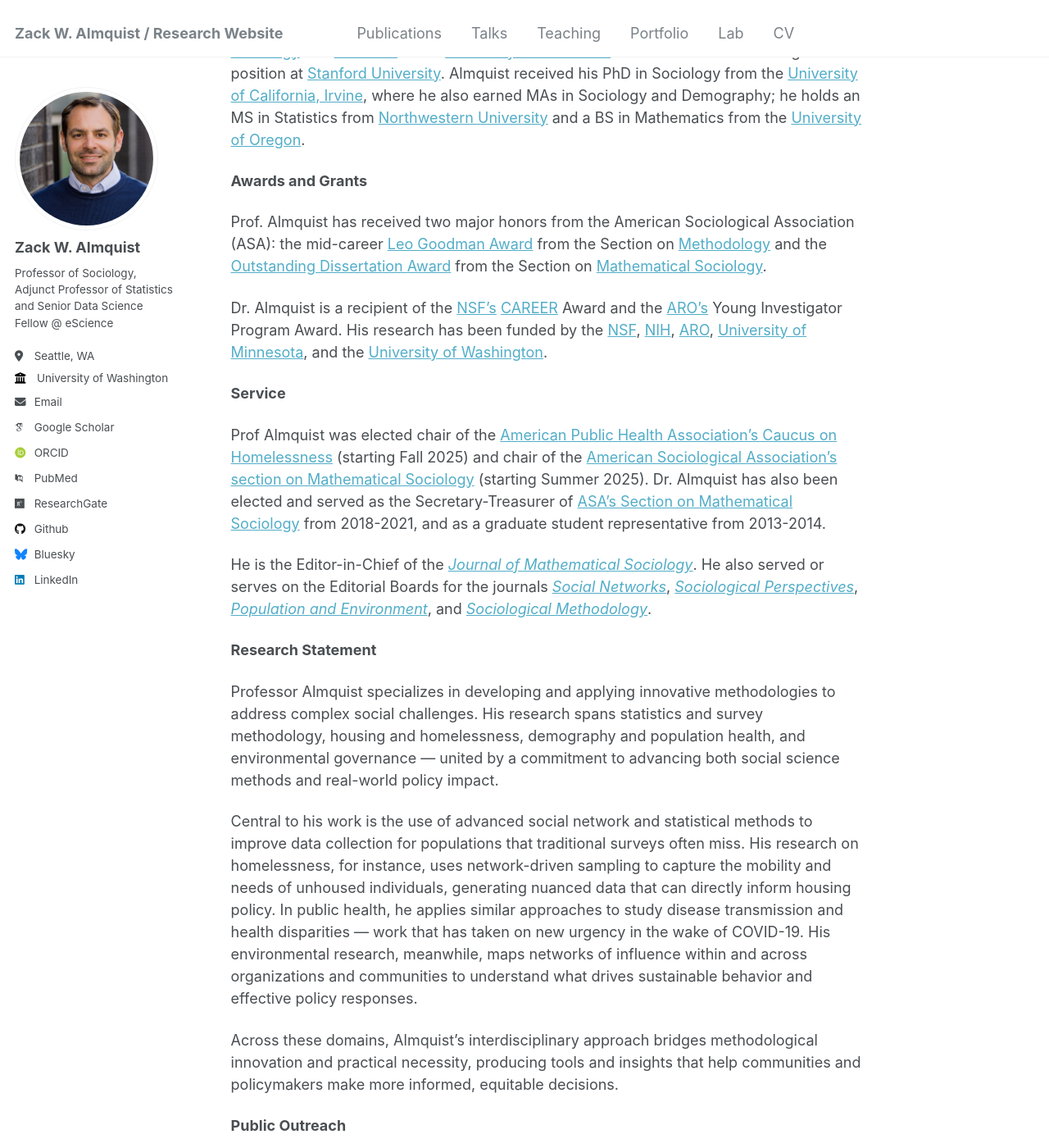
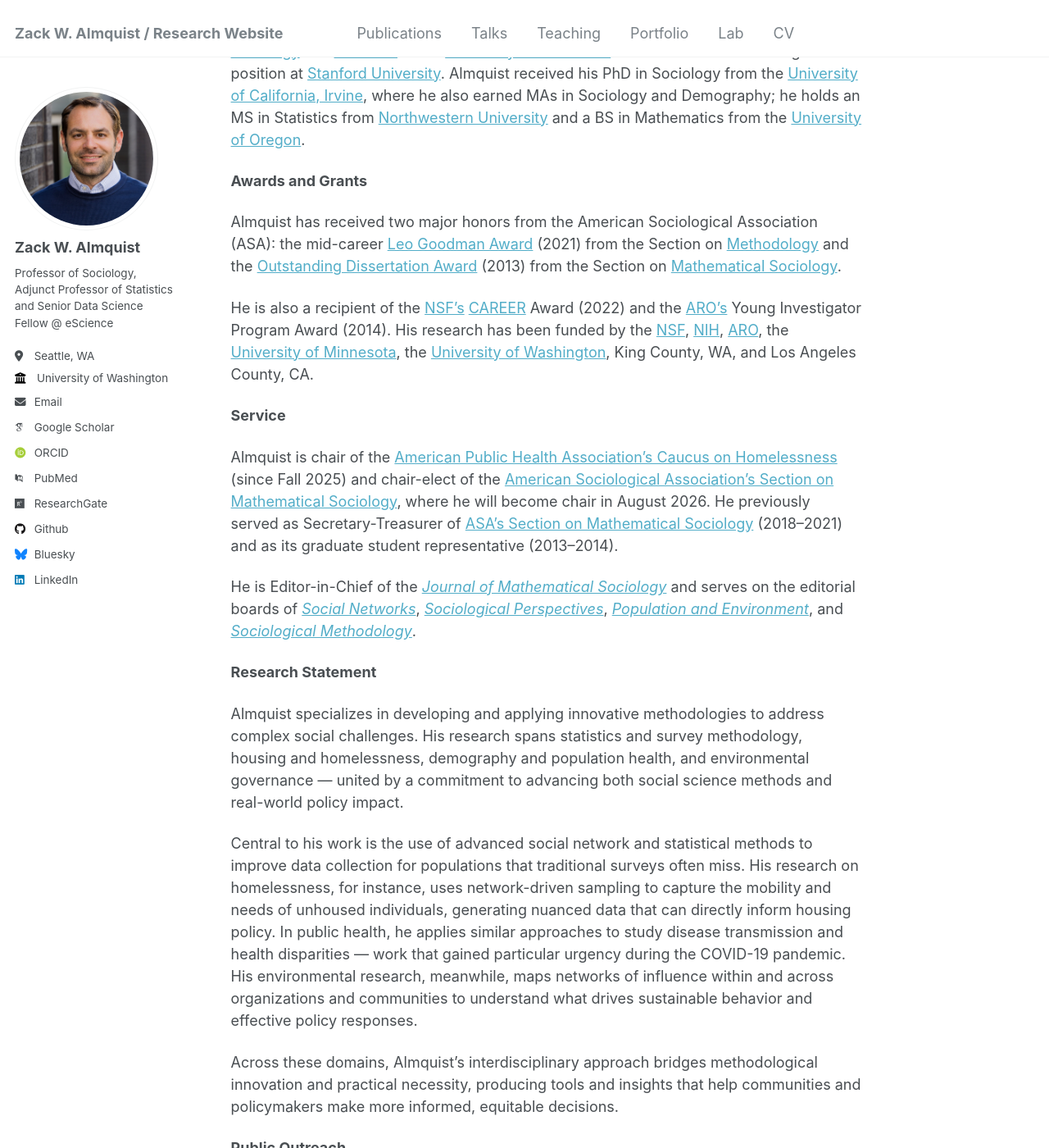
Before and after one commit to zalmquist/zalmquist.github.io, a Jekyll site: the page built from _pages/about.md, in a window 1280 px wide and 1400 px high, scrolled down 285 px. Shown: the whole window at 82% size. Built offline with Jekyll 4.4.1, drawn with Linux system fonts in a browser that asks for light colours; some web fonts are replaced; some of the changed text lies outside the part shown.

Commit message:
Clean up profile language; add award/funding details and CIP affiliation
- Standardize self-reference, fix broken UMN link and stray spacing
- Add award years (Leo Goodman 2021, Dissertation 2013, CAREER 2022, ARO YIP 2014)
- Add King County, WA and Los Angeles County, CA funding
- ASA Math Sociology: chair-elect, becoming chair August 2026
- Tighten service, research statement, and public outreach wording
- Add Faculty Fellow, Center for an Informed Public (about + CV)
- Record 2022-2026 Associate Professor in CV past appointments

Co-Authored-By: Claude Opus 4.8 (1M context) <noreply@anthropic.com>

```diff
--- a/_pages/about.md
+++ b/_pages/about.md
@@ -13,34 +13,32 @@ redirect_from:
 
 **Awards and Grants**
 
-Prof. Almquist has received two major honors from the American Sociological Association (ASA): the mid-career [Leo Goodman Award](https://www.asanet.org/communities-sections/sections/current-sections/methodology/methodology-award-recipient-history) from the Section on [Methodology](https://www.asanet.org/asa-communities/sections/methodology) and the [Outstanding Dissertation Award](http://www.asanet.org/sections/mathematical_past_recipients.cfm) from the Section on [Mathematical Sociology](http://www.asanet.org/asa-communities/sections/mathematical-sociology).
+Almquist has received two major honors from the American Sociological Association (ASA): the mid-career [Leo Goodman Award](https://www.asanet.org/communities-sections/sections/current-sections/methodology/methodology-award-recipient-history) (2021) from the Section on [Methodology](https://www.asanet.org/asa-communities/sections/methodology) and the [Outstanding Dissertation Award](http://www.asanet.org/sections/mathematical_past_recipients.cfm) (2013) from the Section on [Mathematical Sociology](http://www.asanet.org/asa-communities/sections/mathematical-sociology).
 
-Dr. Almquist is a recipient of the [NSF's](https://www.nsf.gov/) [CAREER](https://beta.nsf.gov/funding/opportunities/faculty-early-career-development-program-career) Award and the [ARO's](http://www.arl.army.mil/www/default.cfm?page=29) Young Investigator Program Award. His research has been funded by the [NSF](http://www.nsf.gov/ ), [NIH](https://www.nichd.nih.gov/), [ARO](http://www.arl.army.mil/www/default.cfm?page=29), [University of Minnesota](http://www.umn.edu/), and the [University of Washington](https://www.washington.edu/).
+He is also a recipient of the [NSF's](https://www.nsf.gov/) [CAREER](https://beta.nsf.gov/funding/opportunities/faculty-early-career-development-program-career) Award (2022) and the [ARO's](http://www.arl.army.mil/www/default.cfm?page=29) Young Investigator Program Award (2014). His research has been funded by the [NSF](http://www.nsf.gov/), [NIH](https://www.nichd.nih.gov/), [ARO](http://www.arl.army.mil/www/default.cfm?page=29), the [University of Minnesota](http://www.umn.edu/), the [University of Washington](https://www.washington.edu/), King County, WA, and Los Angeles County, CA.
 
 **Service**
 
-Prof Almquist was elected chair of the [American Public Health Association's Caucus on Homelessness](https://www.apha.org/apha-communities/caucuses/caucus-on-homelessness) (starting Fall 2025) and chair of the [American Sociological Association's section on Mathematical Sociology](https://www.asanet.org/asa_sections/mathematical-sociology/) (starting Summer 2025). Dr. Almquist has also been elected and served as the Secretary-Treasurer of [ASA's Section on Mathematical Sociology](http://www.asanet.org/asa-communities/sections/mathematical-sociology) from 2018-2021, and as a graduate student representative from 2013-2014.
+Almquist is chair of the [American Public Health Association's Caucus on Homelessness](https://www.apha.org/apha-communities/caucuses/caucus-on-homelessness) (since Fall 2025) and chair-elect of the [American Sociological Association's Section on Mathematical Sociology](https://www.asanet.org/asa_sections/mathematical-sociology/), where he will become chair in August 2026. He previously served as Secretary-Treasurer of [ASA's Section on Mathematical Sociology](http://www.asanet.org/asa-communities/sections/mathematical-sociology) (2018–2021) and as its graduate student representative (2013–2014).
 
-He is the Editor-in-Chief of the [*Journal of Mathematical Sociology*](https://www.tandfonline.com/journals/gmas20). He also served or serves on the Editorial Boards for the journals [*Social Networks*](https://www.journals.elsevier.com/social-networks/), [*Sociological Perspectives*](https://journals.sagepub.com/home/spx), [*Population and Environment*](https://www.springer.com/journal/11111/), and  [*Sociological Methodology*](http://journals.sagepub.com/home/smx).
+He is Editor-in-Chief of the [*Journal of Mathematical Sociology*](https://www.tandfonline.com/journals/gmas20) and serves on the editorial boards of [*Social Networks*](https://www.journals.elsevier.com/social-networks/), [*Sociological Perspectives*](https://journals.sagepub.com/home/spx), [*Population and Environment*](https://www.springer.com/journal/11111/), and [*Sociological Methodology*](http://journals.sagepub.com/home/smx).
 
 **Research Statement**
 
-Professor Almquist specializes in developing and applying innovative methodologies to address complex social challenges. His research spans statistics and survey methodology, housing and homelessness, demography and population health, and environmental governance — united by a commitment to advancing both social science methods and real-world policy impact.
+Almquist specializes in developing and applying innovative methodologies to address complex social challenges. His research spans statistics and survey methodology, housing and homelessness, demography and population health, and environmental governance — united by a commitment to advancing both social science methods and real-world policy impact.
 
-Central to his work is the use of advanced social network and statistical methods to improve data collection for populations that traditional surveys often miss. His research on homelessness, for instance, uses network-driven sampling to capture the mobility and needs of unhoused individuals, generating nuanced data that can directly inform housing policy. In public health, he applies similar approaches to study disease transmission and health disparities — work that has taken on new urgency in the wake of COVID-19. His environmental research, meanwhile, maps networks of influence within and across organizations and communities to understand what drives sustainable behavior and effective policy responses.
+Central to his work is the use of advanced social network and statistical methods to improve data collection for populations that traditional surveys often miss. His research on homelessness, for instance, uses network-driven sampling to capture the mobility and needs of unhoused individuals, generating nuanced data that can directly inform housing policy. In public health, he applies similar approaches to study disease transmission and health disparities — work that gained particular urgency during the COVID-19 pandemic. His environmental research, meanwhile, maps networks of influence within and across organizations and communities to understand what drives sustainable behavior and effective policy responses.
 
 Across these domains, Almquist's interdisciplinary approach bridges methodological innovation and practical necessity, producing tools and insights that help communities and policymakers make more informed, equitable decisions.
 
 **Public Outreach**
 
 * [Q&A: After developing a better way to count homelessness, UW researchers discuss how more accurate data can help providers and people](https://www.washington.edu/news/2024/10/29/qa-after-developing-a-better-way-to-count-homelessness-uw-researchers-discuss-how-more-accurate-data-can-help-providers-and-people/)
-* King County Regional Homelessness Authority's 2024 Report on implementing the [Almquist et al (2025)](https://academic.oup.com/aje/article-abstract/194/6/1524/7749332)'s  Respondent Driven Sampling approach to counting people experiencing unsheltered homelessness is now available!
-    * [King County 2024 Point in Time Count](https://kcrha.org/wp-content/uploads/2025/05/Point-in-Time-Count-2024_King-County_final.pdf)
+* The King County Regional Homelessness Authority's 2024 report applying the Respondent-Driven Sampling approach from [Almquist et al. (2025)](https://academic.oup.com/aje/article-abstract/194/6/1524/7749332) to count people experiencing unsheltered homelessness is now available: [King County 2024 Point-in-Time Count](https://kcrha.org/wp-content/uploads/2025/05/Point-in-Time-Count-2024_King-County_final.pdf).
 
 ------
 
-Working Groups
-======
+**Working Groups**
 
 * [Homelessness Research Working Group](https://ssdalab.github.io/kcpehworkinggroup/)
     + Meets Fridays from 10-11:00 in Savery Hall Room 245
```
Also changed, not shown: _pages/cv.md (+2 -0 lines), 1 other file.
